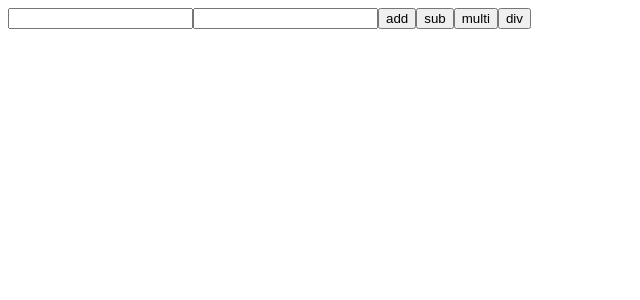
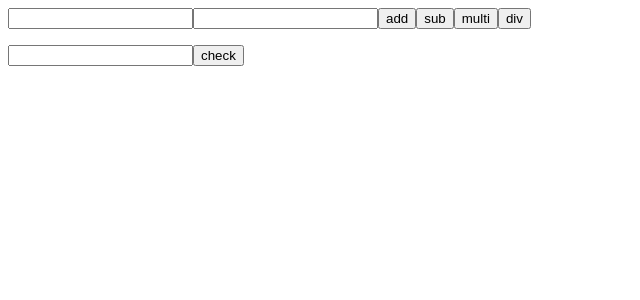
Before and after one commit to merdon-dt/js-recipe-website, a React (Vite) app: page / in a window 1280 px wide. Shown: the top 300 px of the page, without its empty margins (0-640 px from the left). Built offline with nearby package versions, Linux system fonts and the light colour scheme.

Commit message:
even or odd

```diff
--- /dev/null
+++ b/OddorEven.jsx
@@ -0,0 +1,30 @@
+import React, { useState } from 'react'
+
+const OddorEven = () => {
+  const [num,setNum] = useState('')
+  const [result,setresult] = useState(null)
+
+  const check = () =>{
+    if(Number(num) % 2 ===0){
+        setresult("even")
+    }
+    else{
+        setresult("odd")
+    }
+  }
+
+
+  return (
+    <div>
+        <input type="number"
+        value={num}
+        onChange={(e) => setNum(e.target.value)} />
+
+      <button onClick={check}>check</button>
+
+      <p>{result}</p>
+    </div>
+  )
+}
+
+export default OddorEven
--- a/src/App.jsx
+++ b/src/App.jsx
@@ -1,10 +1,12 @@
 import React from 'react'
 import Task from './task1'
+import OddorEven from '../OddorEven'
 
 const App = () => {
   return (
     <div>
       <Task/>
+      <OddorEven/>
 
     </div>
   )
--- a/src/task1.jsx
+++ b/src/task1.jsx
@@ -7,6 +7,7 @@ const task = () => {
 
   const n1 = Number(num1);
   const n2 = Number(num2);
+
 
   return (
     <div>
@@ -24,8 +25,6 @@ const task = () => {
 
 
 
-
-
         <p>{result}</p>
 
     </div>
```
